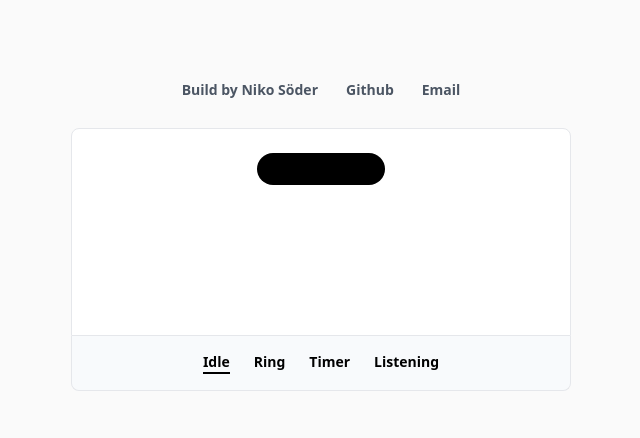
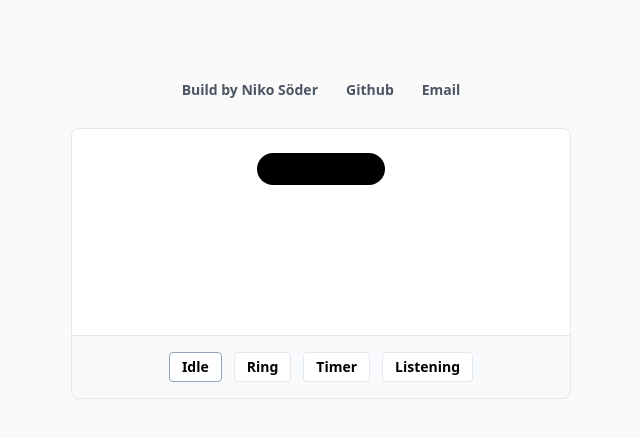
Before and after one commit to NikoSoder/dynamic-island, a React (Vite) app: page / in a window 1280 px wide. Shown: the top 438 px of the page, without its empty margins (319-959 px from the left). Built offline with nearby package versions, Linux system fonts and the light colour scheme.

Commit message:
Restyle tab buttons

```diff
--- a/src/App.tsx
+++ b/src/App.tsx
@@ -41,7 +41,7 @@ const App = () => {
             {active === "Listening" && <Listening />}
           </div>
         </div>
-        <section className="flex justify-center gap-6 rounded-b-lg border-x border-b bg-slate-50 p-4">
+        <section className="flex justify-center gap-3 rounded-b-lg border-x border-b bg-slate-50 p-4">
           <TabButton text="Idle" onChangeTab={changeTab} active={active} />
           <TabButton text="Ring" onChangeTab={changeTab} active={active} />
           <TabButton text="Timer" onChangeTab={changeTab} active={active} />
--- a/src/components/TabButton.tsx
+++ b/src/components/TabButton.tsx
@@ -5,13 +5,13 @@ interface TabButtonProps {
 }
 
 const TabButton = ({ text, onChangeTab, active }: TabButtonProps) => {
-  const getButtonClass = (buttonType: string) =>
-    active === buttonType
-      ? "button-hover text-sm font-semibold active"
-      : "button-hover text-sm font-semibold";
+  const getButtonStyles = (buttonText: string) =>
+    active === buttonText
+      ? "transition-all duration-500 rounded border border-slate-400 px-3 py-1 text-sm font-semibold bg-white"
+      : "transition-all duration-300 rounded border border-slate-200 bg-white px-3 py-1 text-sm font-semibold hover:bg-slate-50 active:bg-slate-100 active:border-slate-400 active:shadow";
 
   return (
-    <button onClick={() => onChangeTab(text)} className={getButtonClass(text)}>
+    <button onClick={() => onChangeTab(text)} className={getButtonStyles(text)}>
       {text}
     </button>
   );
```
